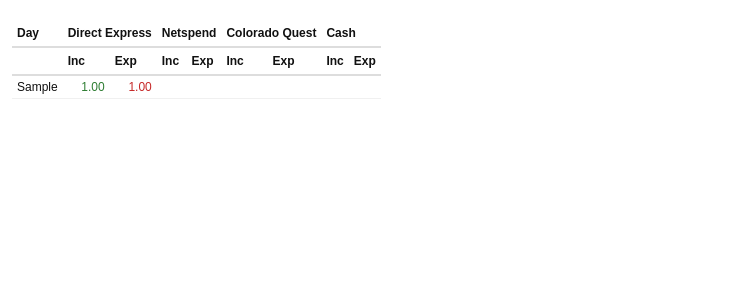
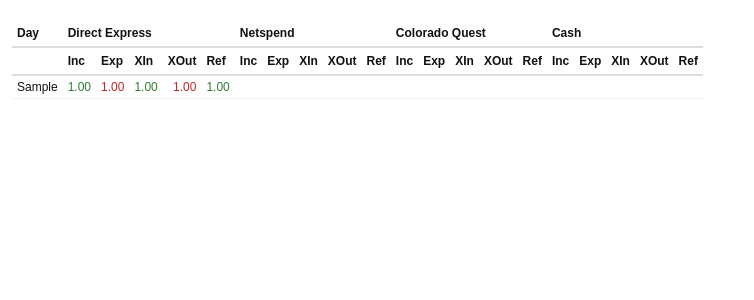
Before and after one commit to dpc00/blog7, a Flask app: page /daily in a window 1280 px wide. Shown: the part 39-339 px from the top of the page, without its empty margins (0-754 px from the left). Run offline with Flask 3, Linux system fonts and the light colour scheme; tables that the repository leaves empty hold one stand-in row (values such as "Sample post").

Commit message:
Show all 5 flow types per asset in summary tabs
Co-Authored-By: Claude Sonnet 4.6 <noreply@anthropic.com>

```diff
--- a/app.py
+++ b/app.py
@@ -874,7 +874,7 @@ def _summary_route(tbl, period_col, title, tab):
     assets        = db.load_assets()
     asset_name_map = {a['id']: a['name'] for a in assets}
     rows = db.fetchall(
-        f"SELECT {period_col}, asset_id, income, expense"
+        f"SELECT {period_col}, asset_id, income, expense, transfer_in, transfer_out, refund_return"
         f" FROM {tbl} ORDER BY {period_col} DESC")
 
     # Collect ordered periods; always show all assets as columns
@@ -886,7 +886,7 @@ def _summary_route(tbl, period_col, title, tab):
         if p not in pivot:
             pivot[p] = {}
             periods.append(p)
-        pivot[p][r.asset_id] = (r.income, r.expense)
+        pivot[p][r.asset_id] = (r.income, r.expense, r.transfer_in, r.transfer_out, r.refund_return)
 
     return render_template('summary.html', tab=tab, title=title,
                            period_col=period_col, periods=periods,
--- a/templates/summary.html
+++ b/templates/summary.html
@@ -6,7 +6,7 @@
   <tr>
     <th>{{ period_col | capitalize }}</th>
     {% for aid in asset_ids %}
-    <th class="num" colspan="2">{{ asset_name_map.get(aid, aid) }}</th>
+    <th class="num" colspan="5">{{ asset_name_map.get(aid, aid) }}</th>
     {% endfor %}
   </tr>
   <tr>
@@ -14,6 +14,9 @@
     {% for aid in asset_ids %}
     <th class="num">Inc</th>
     <th class="num">Exp</th>
+    <th class="num">XIn</th>
+    <th class="num">XOut</th>
+    <th class="num">Ref</th>
     {% endfor %}
   </tr>
   {% for p in periods %}
@@ -21,9 +24,12 @@
   <tr>
     <td>{{ p }}</td>
     {% for aid in asset_ids %}
-    {% set vals = row.get(aid, (none, none)) %}
-    <td class="{{ 'pos' if vals[0] else '' }} num">{{ '%.2f' % vals[0] if vals[0] else '' }}</td>
-    <td class="{{ 'neg' if vals[1] else '' }} num">{{ '%.2f' % vals[1] if vals[1] else '' }}</td>
+    {% set v = row.get(aid, (none, none, none, none, none)) %}
+    <td class="{{ 'pos' if v[0] else '' }} num">{{ '%.2f' % v[0] if v[0] else '' }}</td>
+    <td class="{{ 'neg' if v[1] else '' }} num">{{ '%.2f' % v[1] if v[1] else '' }}</td>
+    <td class="{{ 'pos' if v[2] else '' }} num">{{ '%.2f' % v[2] if v[2] else '' }}</td>
+    <td class="{{ 'neg' if v[3] else '' }} num">{{ '%.2f' % v[3] if v[3] else '' }}</td>
+    <td class="{{ 'pos' if v[4] else '' }} num">{{ '%.2f' % v[4] if v[4] else '' }}</td>
     {% endfor %}
   </tr>
   {% endfor %}
```
